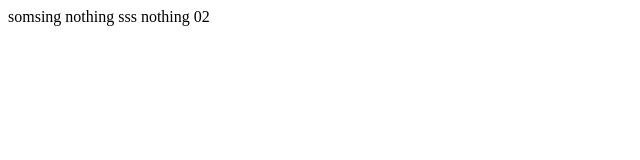
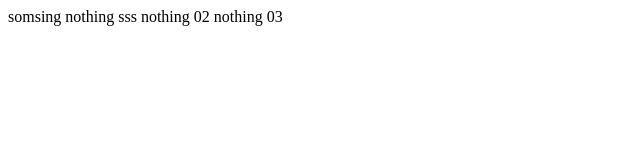
Before and after one commit to Lesik-x/repo2, a plain HTML site: page index.html in a window 1280 px wide. Shown: the full height of the page, 0-640 px from the left. Drawn offline with Linux system fonts and the light colour scheme.

Commit message:
commit on master

```diff
--- a/index.html
+++ b/index.html
@@ -2,6 +2,6 @@
 <BODY>
 somsing nothing sss
 nothing 02
-
+nothing 03
 </BODY>
 </HTML>
```
